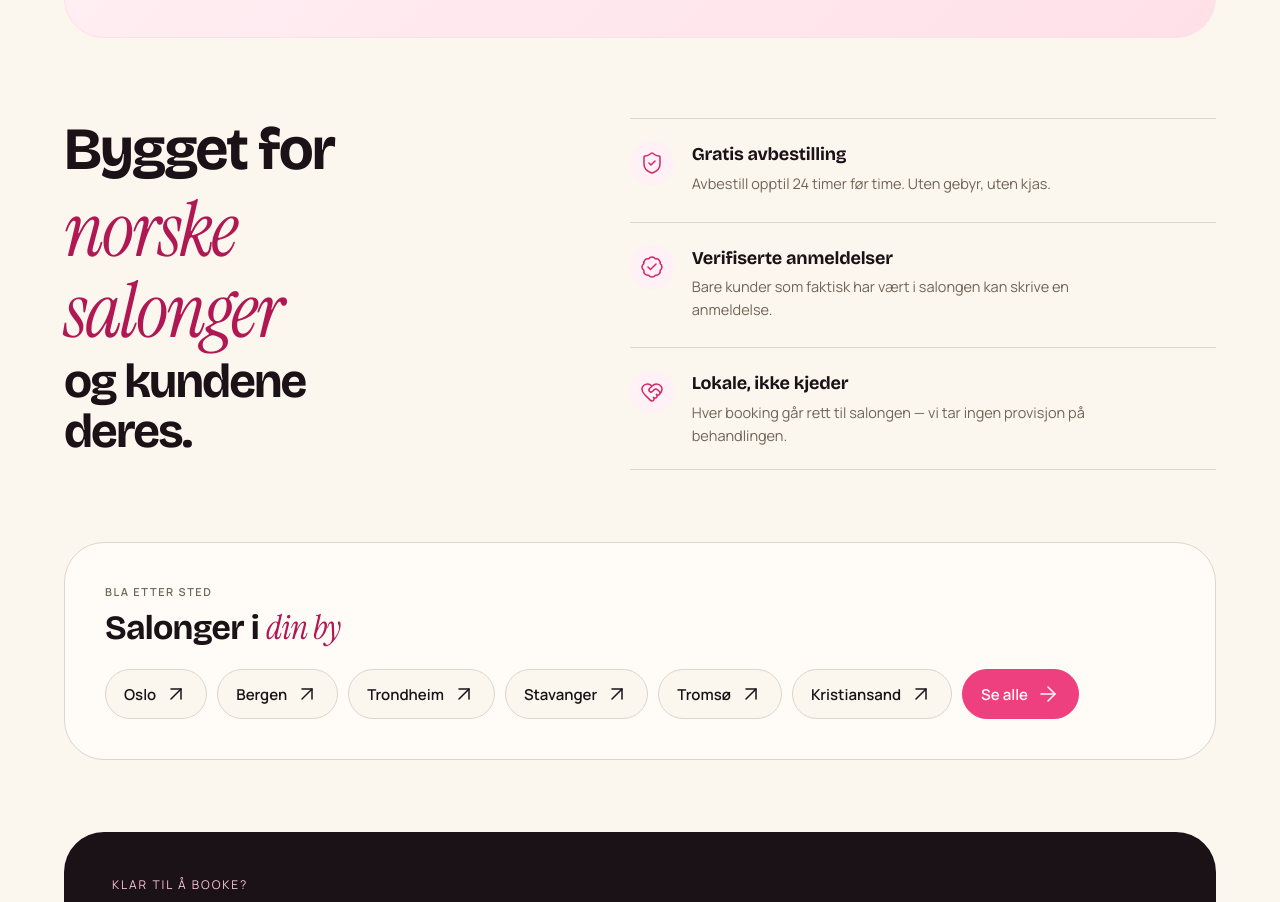
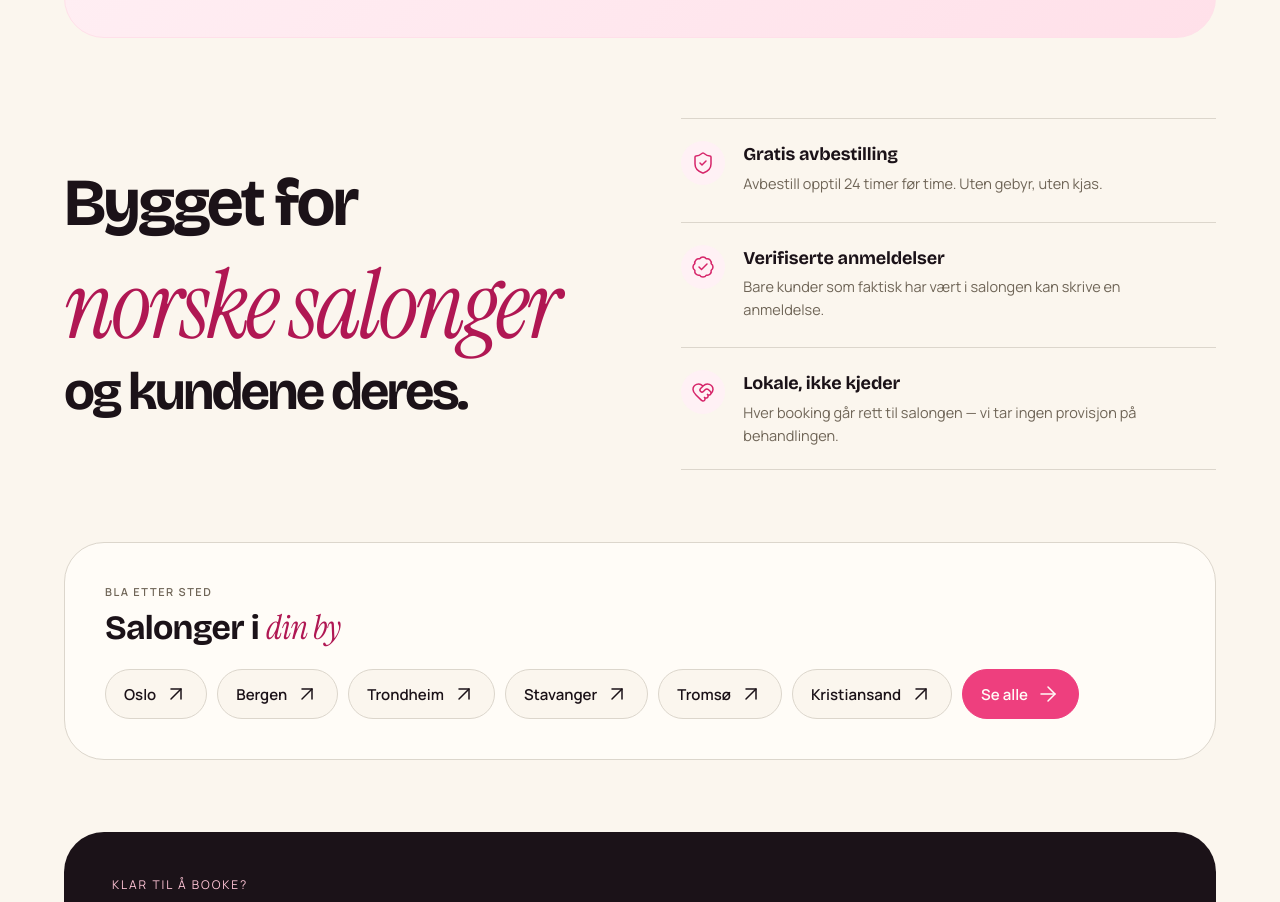
Before and after one commit to UlrikBerg/Nailed, a website: page index.html in a window 1280 px wide. Shown: the part 843-1745 px from the top of the page. Drawn offline with nearby package versions, Linux system fonts and the light colour scheme; no server answers.

Commit message:
Hvorfor-seksjon: større tittel, single-line, vertikalt sentrert
- font-size clamp(48–78) → clamp(56–104) — tar mye mer plass
- max-width:none + white-space:nowrap så hver linje står på én linje
  uavhengig av lengde (ingen avsnitt-brytning)
- align-items: center (var: start) — tittelen sentreres vertikalt mot
  feature-listen til høyre
- Grid-fordeling 1fr/1.15fr → 1.05fr/1fr — gir venstre kolonne litt
  mer plass siden tittelen er bredere nå
- Margin mellom linjene 0.12em → 0.22em, og :first-child og :last-child
  scale-faktorer justert (0.78/0.62 → 0.70/0.55) for renere skalering

Co-Authored-By: Claude Opus 4.7 (1M context) <noreply@anthropic.com>

```diff
--- a/styles.css
+++ b/styles.css
@@ -1924,23 +1924,24 @@ p { margin: 0 0 var(--space-4) 0; }
 
 .home-promise {
   display: grid;
-  grid-template-columns: minmax(0, 1fr) minmax(0, 1.15fr);
+  grid-template-columns: minmax(0, 1.05fr) minmax(0, 1fr);
   gap: 56px;
-  align-items: start;
+  align-items: center;
   padding: 16px 0 8px;
 }
 @media (max-width: 880px) {
   .home-promise { grid-template-columns: 1fr; gap: 32px; }
 }
-.home-promise__lede { max-width: 36ch; }
+.home-promise__lede { max-width: none; }
 .home-promise__title {
   font-family: var(--font-display);
   font-weight: 700;
-  font-size: clamp(48px, 6vw, 78px);
-  line-height: 1.05;
-  letter-spacing: -0.025em;
+  font-size: clamp(56px, 7.5vw, 104px);
+  line-height: 1;
+  letter-spacing: -0.03em;
   color: var(--ink);
   margin: 0;
+  white-space: nowrap;
 }
 .home-promise__title em {
   font-family: var(--font-editorial);
@@ -1953,9 +1954,9 @@ p { margin: 0 0 var(--space-4) 0; }
    er minst — gir en descending visuell hierarki. Margin mellom hver
    linje gir pusterom så skalaen blir tydelig. */
 .home-promise__line { display: block; }
-.home-promise__title .home-promise__line + .home-promise__line { margin-top: 0.12em; }
-.home-promise__title .home-promise__line:first-child { font-size: 0.78em; }
-.home-promise__title .home-promise__line:last-child { font-size: 0.62em; }
+.home-promise__title .home-promise__line + .home-promise__line { margin-top: 0.22em; }
+.home-promise__title .home-promise__line:first-child { font-size: 0.7em; }
+.home-promise__title .home-promise__line:last-child { font-size: 0.55em; }
 .home-promise__list {
   list-style: none;
   margin: 0;
```
